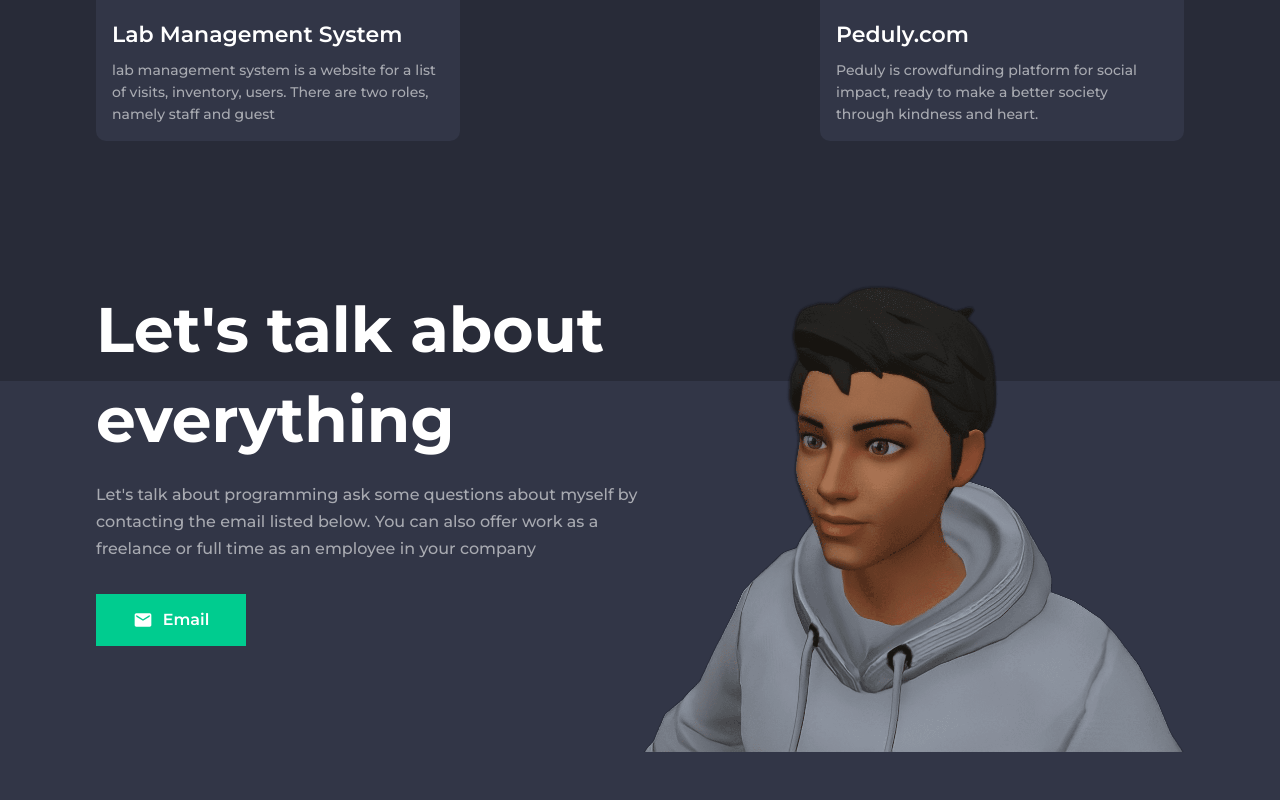
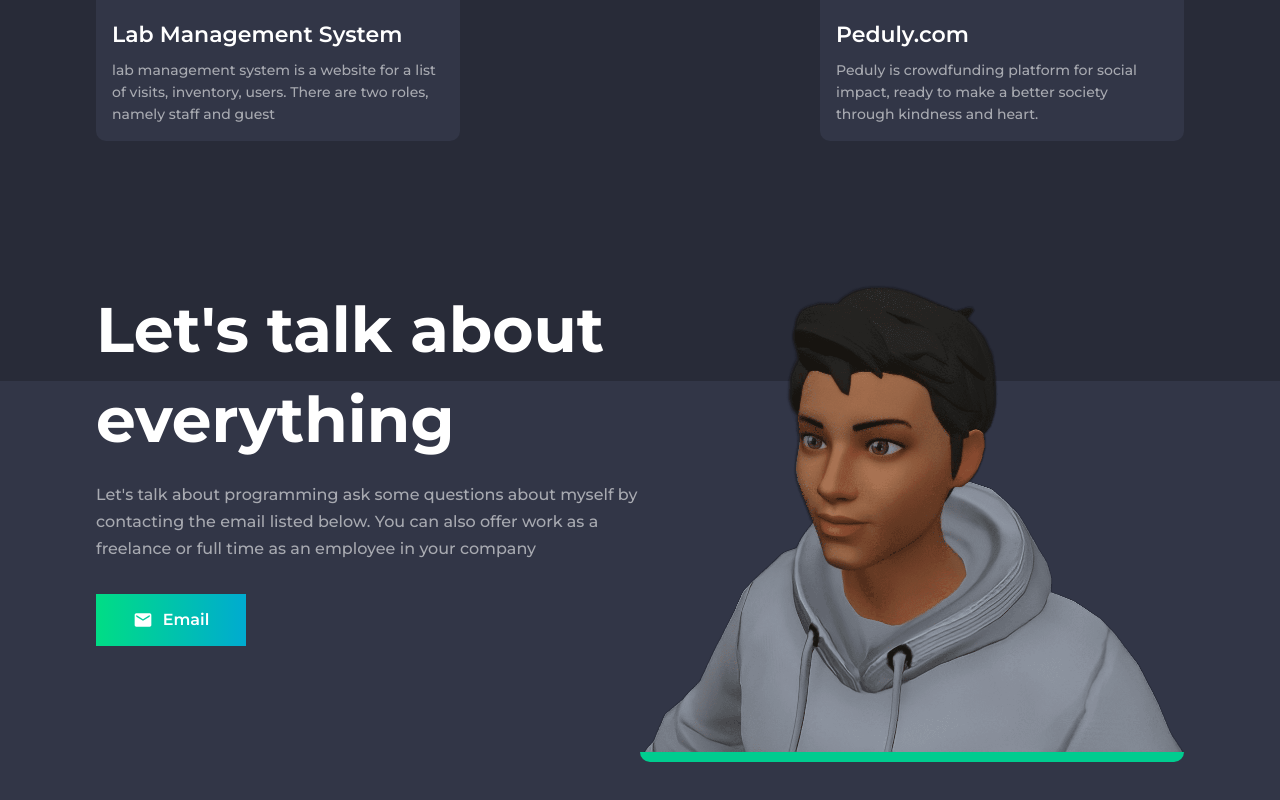
Before and after one commit to juanangelaalma/portofolio-2022, a React (Create React App) app: page / in a window 1280 px wide. Shown: the part 1964-2764 px from the top of the page. Built offline with nearby package versions, Linux system fonts and the light colour scheme.

Commit message:
add shadow and change bg color button main

```diff
--- a/src/App.css
+++ b/src/App.css
@@ -27,9 +27,10 @@ a {
   font-weight: 600;
   font-size: 16px;
   line-height: 45px;
+    /*background: var(--third-color-bg);*/
   /* or 188% */
-
-  background: var(--third-color-bg);
+  background: rgb(0,221,133);
+  background: linear-gradient(90deg, rgba(0,221,133,1) 0%, rgba(0,171,208,1) 100%);
   color: #FFFFFF;
   border: none;
   outline: none;
@@ -37,11 +38,13 @@ a {
   display: flex;
   align-items: center;
   justify-content: center;
-  transition: 400ms;
+  transition: hover 400ms;
 }
 
 .btn-main:hover {
-  background: var(--third-hover-color-bg);
+  background: rgb(0,171,208);
+  background: linear-gradient(90deg, rgba(0,171,208,1) 0%, rgba(0,221,133,1) 100%);
+  /*background: var(--third-hover-color-bg);*/
 }
 
 .btn-main svg {
--- a/src/components/navbar/navbar.css
+++ b/src/components/navbar/navbar.css
@@ -2,6 +2,10 @@
   display: flex;
   align-items: center;
   padding: 2rem 6rem;
+  position: sticky;
+  top: 0;
+  z-index: 20;
+  background-color: var(--color-bg);
 }
 
 .porto__navbar-links {
--- a/src/components/project/project.css
+++ b/src/components/project/project.css
@@ -9,6 +9,11 @@
   overflow: hidden;
   background-color: var(--color-bg);
   max-width: 100%;
+  transition: all 500ms ease-in-out;
+}
+
+.porto__portofolio-list_project:hover {
+  box-shadow: 0px 10px 15px -3px rgba(255,255,255,0.1);
 }
 
 .porto__portofolio-list_project-img {
--- a/src/containers/contact/contact.css
+++ b/src/containers/contact/contact.css
@@ -21,6 +21,8 @@
 .porto__contact-img {
   display: flex;
   align-items: center;
+  border-bottom: 10px solid var(--third-color-bg);
+  border-radius: 10px;
 }
 .porto__contact-content p {
   font-family: var(--font-family);
--- a/src/containers/header/Header.js
+++ b/src/containers/header/Header.js
@@ -1,4 +1,4 @@
-import React from "react";
+import React, {useEffect} from "react";
 import headerImage from "../../assets/images/header.png";
 import { AiFillFilePdf } from "react-icons/ai";
 import { BsInstagram } from "react-icons/bs";
@@ -10,6 +10,11 @@ import "./header.css";
 import pdf from "../../assets/pdf/Juan Angela Alma.pdf"
 
 const Header = () => {
+
+    useEffect(() => {
+      console.log(window.scrollY)
+    }, [])
+
   return (
     <header id="home" className="porto__header">
       <div className="porto__header-back">
```
